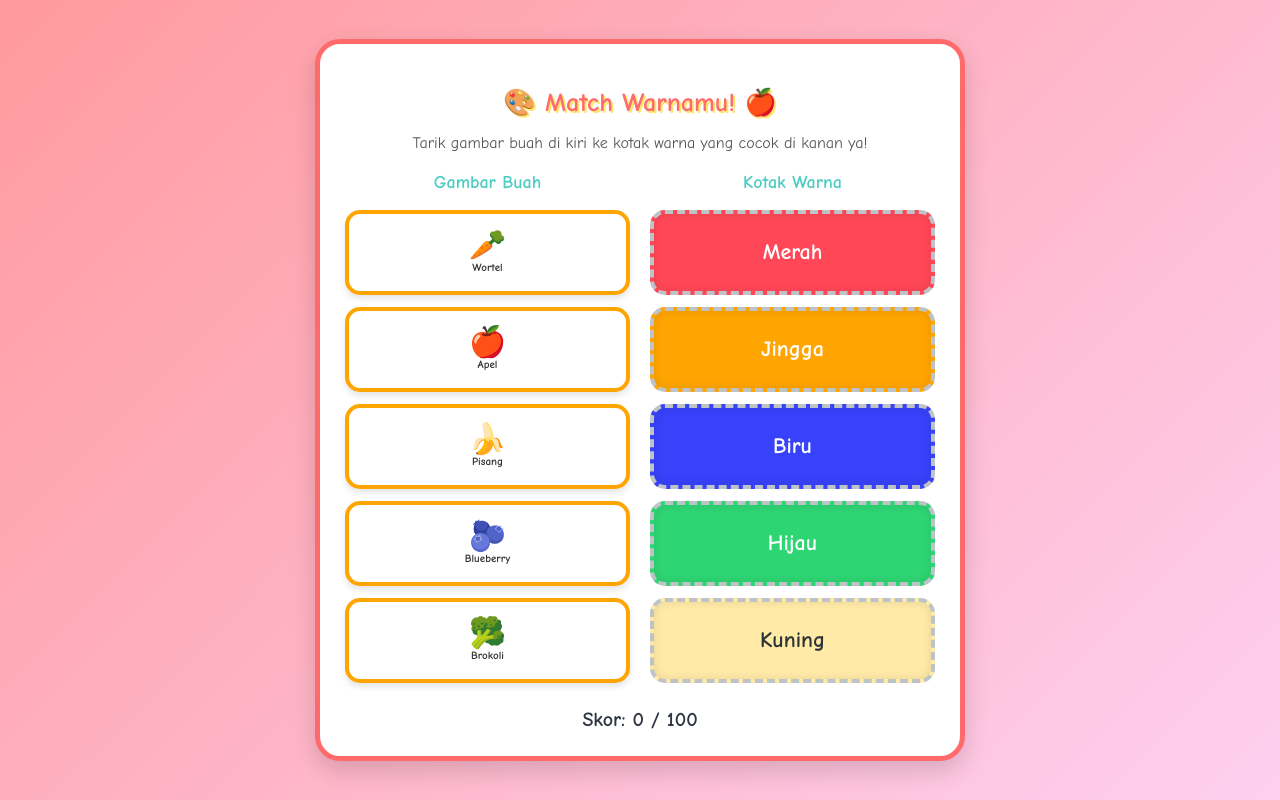
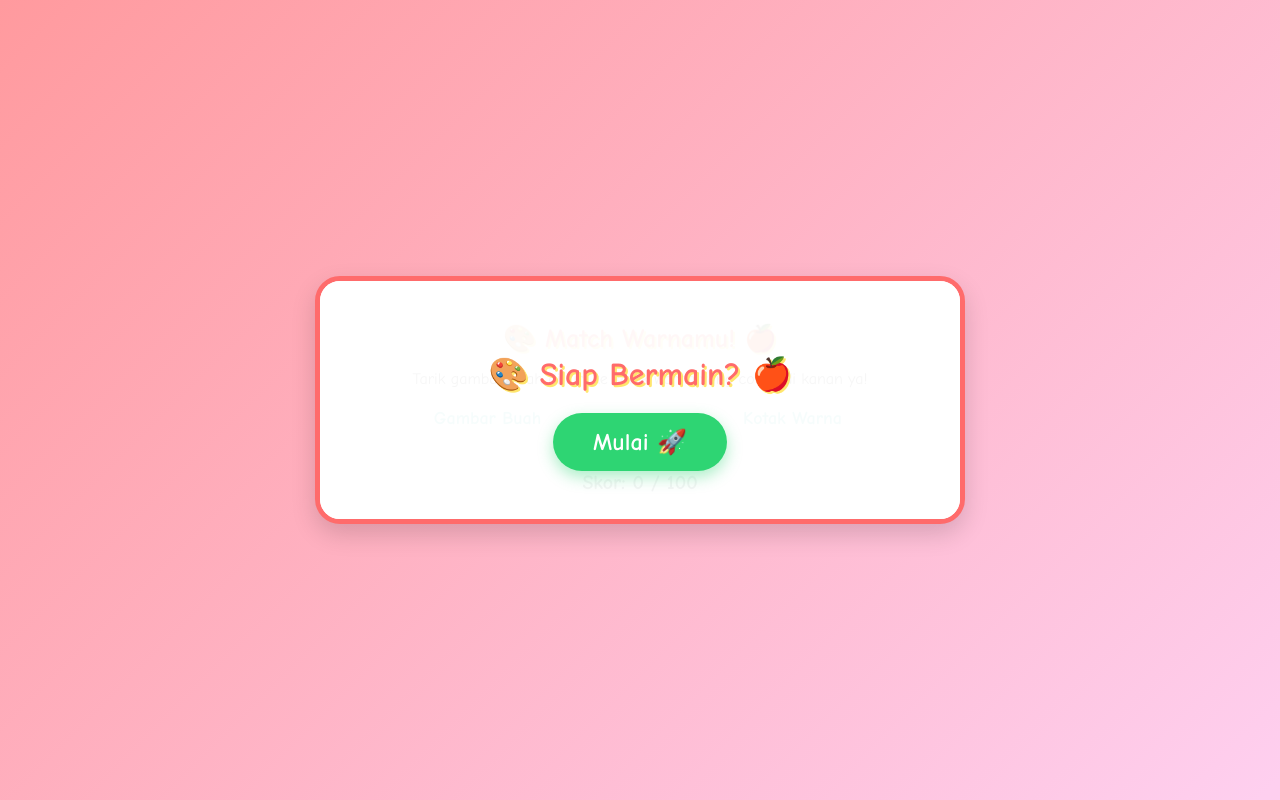
Before and after one commit to AlvaroIQ/Match-Warna-Paud-, a plain HTML site: page index.html in a window 1280 px wide. Drawn offline with nearby package versions, Linux system fonts and the light colour scheme.

Commit message:
Update index.html

```diff
--- a/index.html
+++ b/index.html
@@ -31,6 +31,7 @@
             width: 100%;
             text-align: center;
             border: 5px solid #ff6b6b;
+            position: relative;
         }
 
         h1 {
@@ -44,6 +45,47 @@
             color: #555;
             font-size: 16px;
             margin-bottom: 20px;
+        }
+
+        /* Overlay Tombol Play Awal */
+        #start-overlay {
+            position: absolute;
+            top: 0;
+            left: 0;
+            width: 100%;
+            height: 100%;
+            background: rgba(255, 255, 255, 0.95);
+            border-radius: 20px;
+            display: flex;
+            flex-direction: column;
+            justify-content: center;
+            align-items: center;
+            z-index: 10;
+        }
+
+        #start-overlay h2 {
+            color: #ff6b6b;
+            font-size: 32px;
+            margin-bottom: 20px;
+            text-shadow: 2px 2px 0px #ffe66d;
+        }
+
+        #play-btn {
+            background-color: #2ed573;
+            color: white;
+            border: none;
+            padding: 15px 40px;
+            font-size: 24px;
+            font-weight: bold;
+            border-radius: 50px;
+            cursor: pointer;
+            box-shadow: 0 6px 15px rgba(46, 213, 115, 0.4);
+            transition: transform 0.2s, background 0.2s;
+        }
+
+        #play-btn:hover {
+            background-color: #20bf6b;
+            transform: scale(1.05);
         }
 
         /* Area Game Play */
@@ -182,7 +224,17 @@
 </head>
 <body>
 
+    <!-- Elemen Audio dengan URL Musik Latar Terbaru & Musik Selesai -->
+    <audio id="bg-music" src="https://files.catbox.moe/qebg3k.mp3" preload="auto" loop></audio>
+    <audio id="win-music" src="https://files.catbox.moe/wsohm6.mp3" preload="auto"></audio>
+
     <div class="game-container">
+        <!-- Overlay Tombol Play Awal -->
+        <div id="start-overlay">
+            <h2>🎨 Siap Bermain? 🍎</h2>
+            <button id="play-btn" onclick="startGame()">Mulai 🚀</button>
+        </div>
+
         <h1>🎨 Match Warnamu! 🍎</h1>
         <p class="instruction">Tarik gambar buah di kiri ke kotak warna yang cocok di kanan ya!</p>
 
@@ -222,6 +274,20 @@
         const scoreDisplay = document.getElementById('score');
         const congratsMsg = document.getElementById('congrats');
         const resetBtn = document.getElementById('reset-btn');
+        const startOverlay = document.getElementById('start-overlay');
+        const bgMusic = document.getElementById('bg-music');
+        const winMusic = document.getElementById('win-music');
+
+        function startGame() {
+            // Sembunyikan layar awal
+            startOverlay.style.display = 'none';
+
+            // Putar musik latar dari awal
+            bgMusic.currentTime = 0;
+            bgMusic.play().catch(() => {});
+
+            initGame();
+        }
 
         function initGame() {
             score = 0;
@@ -229,6 +295,12 @@
             scoreDisplay.textContent = score;
             congratsMsg.style.display = 'none';
             resetBtn.style.display = 'none';
+
+            // Hentikan musik menang jika aktif, lalu nyalakan kembali musik latar dari awal (untuk tombol "Main Lagi")
+            winMusic.pause();
+            winMusic.currentTime = 0;
+            bgMusic.currentTime = 0;
+            bgMusic.play().catch(() => {});
 
             itemsContainer.innerHTML = '';
             targetsContainer.innerHTML = '';
@@ -259,7 +331,7 @@
                 div.setAttribute('data-color', target.id);
                 div.style.backgroundColor = target.colorCode;
                 div.style.color = target.textColor;
-                div.textContent = target.colorName; // Langsung nama warna ukuran besar
+                div.textContent = target.colorName;
 
                 div.addEventListener('dragover', dragOver);
                 div.addEventListener('dragleave', dragLeave);
@@ -311,12 +383,10 @@
                     endGame();
                 }
             } else {
-                // Efek salah (bergetar warna merah lembut sesaat)
                 let originalBg = this.style.backgroundColor;
                 this.style.backgroundColor = "#ff6b81";
                 this.style.color = "#ffffff";
                 setTimeout(() => {
-                    // Kembalikan ke warna aslinya
                     const currentData = gameData.find(d => d.id === targetColorID);
                     this.style.backgroundColor = currentData.colorCode;
                     this.style.color = currentData.textColor;
@@ -329,14 +399,17 @@
             congratsMsg.style.display = 'block';
             resetBtn.style.display = 'inline-block';
 
+            // Matikan musik latar, lalu putar musik menang (confetti)
+            bgMusic.pause();
+            winMusic.currentTime = 0;
+            winMusic.play().catch(() => {});
+
             confetti({
                 particleCount: 180,
                 spread: 90,
                 origin: { y: 0.6 }
             });
         }
-
-        initGame();
     </script>
 </body>
 </html>
```
